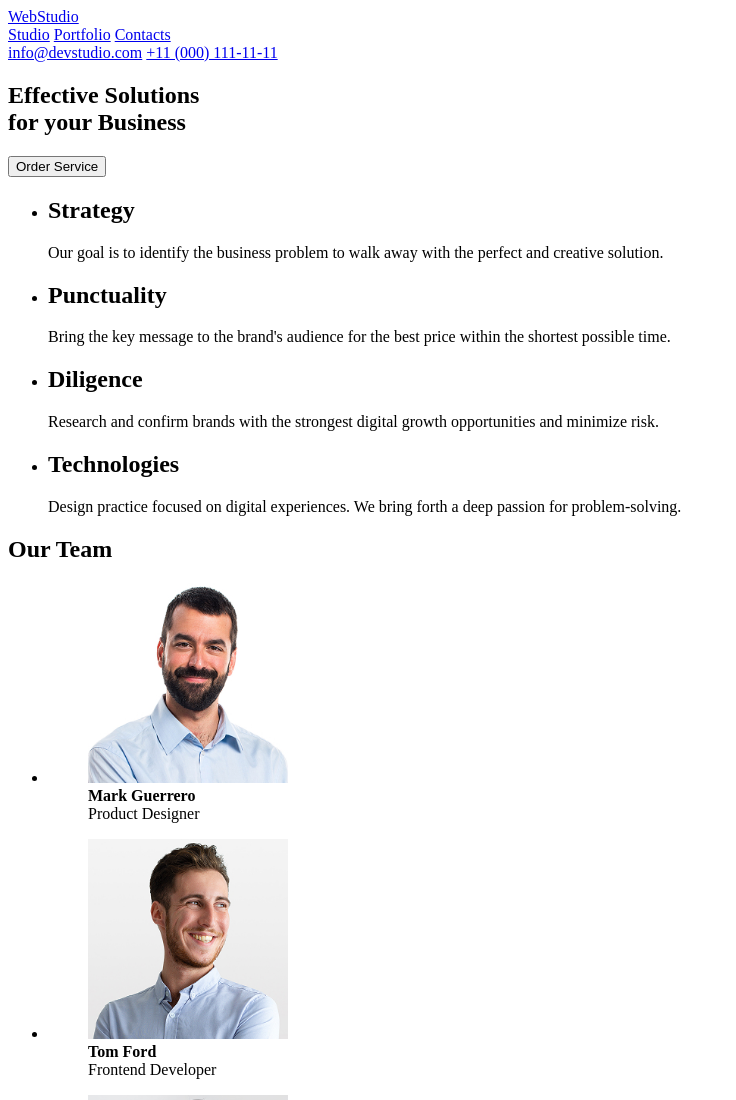
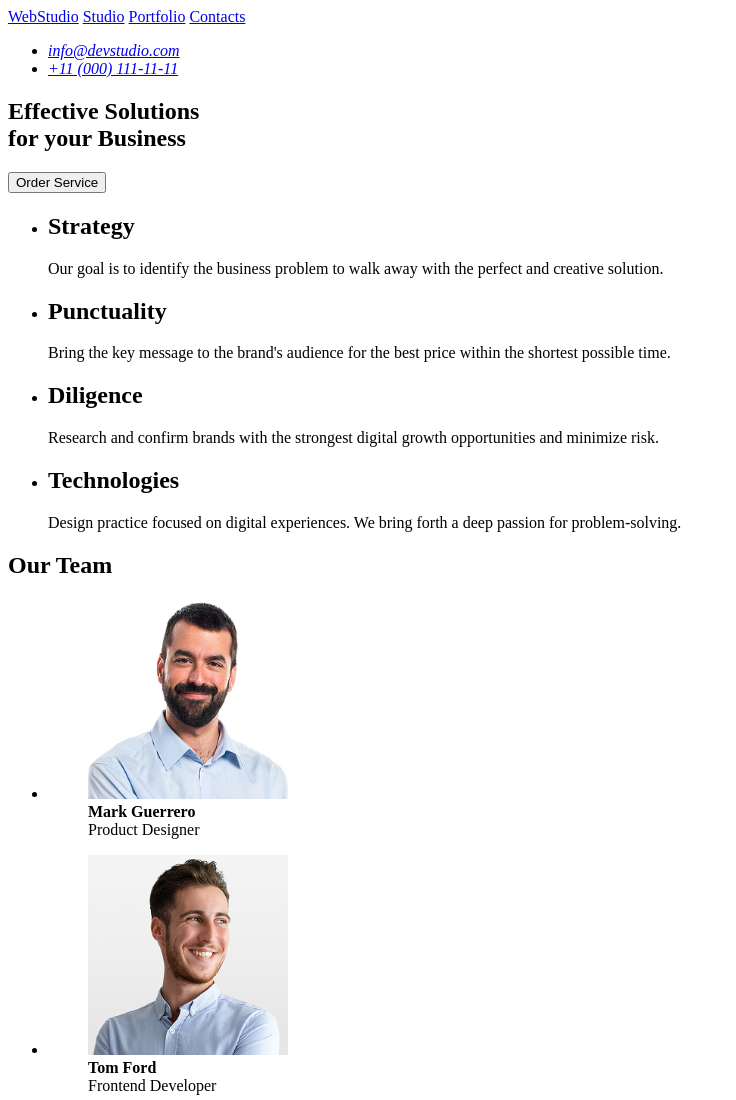
Before and after one commit to Pakotak/goit-markup-hw-01, a plain HTML site: page index.html in a window 1280 px wide. Shown: the top 1100 px of the page, without its empty margins (0-736 px from the left). Drawn offline with Linux system fonts and the light colour scheme.

Commit message:
Update index.html

```diff
--- a/index.html
+++ b/index.html
@@ -7,19 +7,21 @@
 </head>
 <body>
     <header>
+<nav>
+<!-- Лого --> <a href="./index.html">WebStudio</a>
 
-<!-- Лого --> <a href="index.html">WebStudio</a>
-
-<!-- Наві --> <nav>
+<!-- Наві -->
             <a href="#studio">Studio</a>
             <a href="#portfolio">Portfolio</a>
             <a href="#contacts">Contacts</a>
         </nav>
 
-<!-- Контакт --> <div>
-            <a href="mailto:info@devstudio.com">info@devstudio.com</a>
-            <a href="tel:+110001111111">+11 (000) 111-11-11</a>
-        </div>
+<!-- Контакт --> <address>
+            <ul>
+                <li><a href="mailto:info@devstudio.com">info@devstudio.com</a></li>
+                <li><a href="tel:+110001111111">+11 (000) 111-11-11</a></li>
+            </ul>
+        </address>
     </header>
 
     <main>
```
